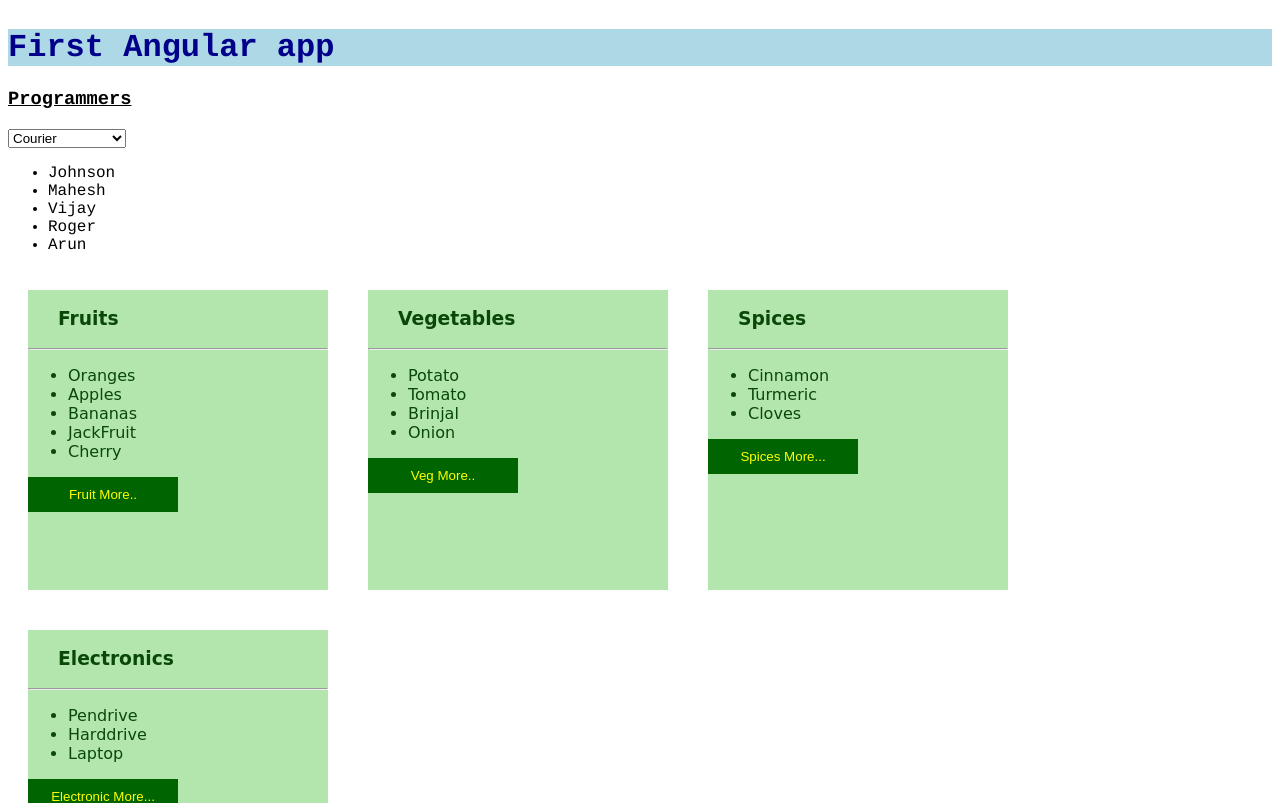
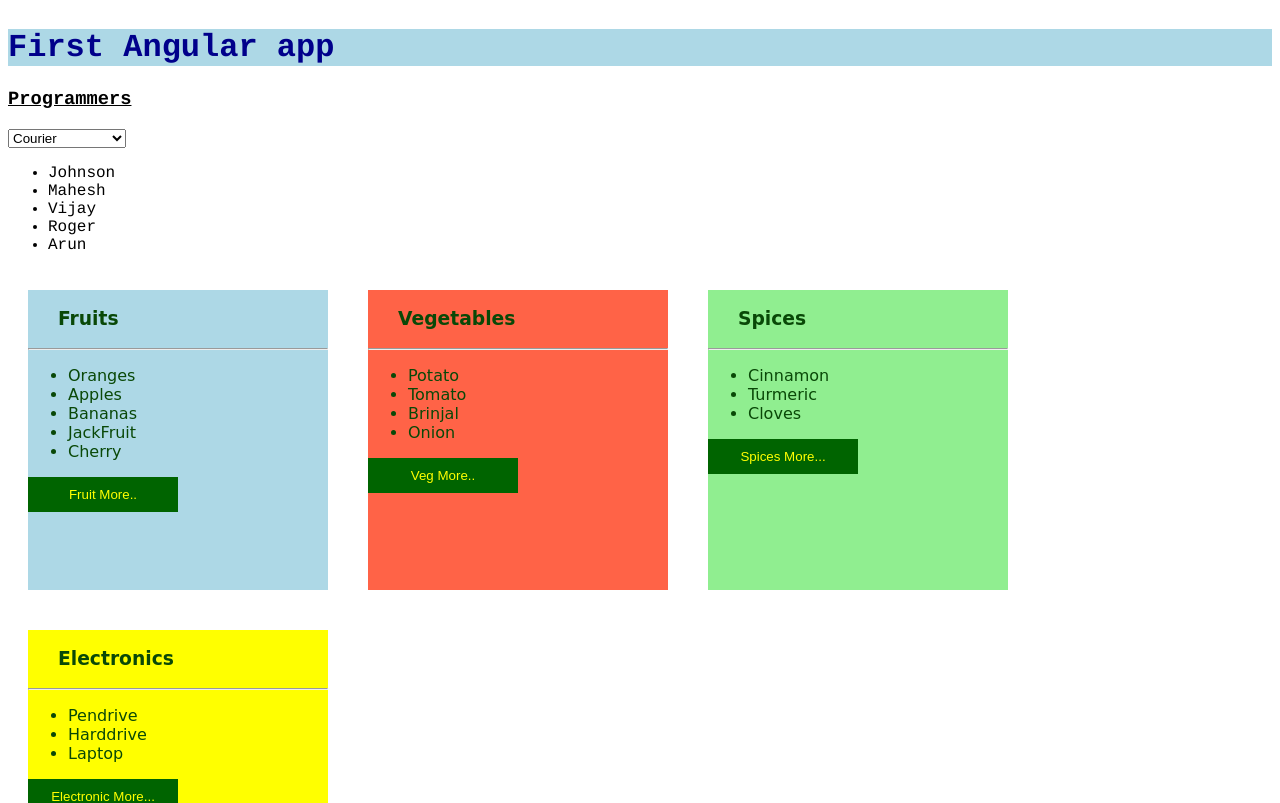
Before and after one commit to vinodh1988/funny-app, an Angular app: page / in a window 1280 px wide. Shown: the top 803 px of the page. Built offline with nearby package versions, Linux system fonts and the light colour scheme.

Commit message:
new-commit

```diff
--- a/src/app/app.component.html
+++ b/src/app/app.component.html
@@ -16,7 +16,8 @@
 <app-box *ngFor="let x of titles;let y=index"
 [title]="x"
  [items]="items[y]"
- [buttonText]="buttonTitle[y]">
+ [buttonText]="buttonTitle[y]"
+ [bgcolor]="bgcolors[y]">
 </app-box>
 
 </div>
--- a/src/app/app.component.ts
+++ b/src/app/app.component.ts
@@ -11,6 +11,8 @@ export class AppComponent {
   font='Courier';
   titles=["Fruits","Vegetables","Spices","Electronics"]
   buttonTitle=["Fruit More..","Veg More..","Spices More...","Electronic More..."]
+  bgcolors=["lightblue","tomato","lightgreen","yellow"];
+
   items:string[][]=[
     ["Oranges","Apples","Bananas","JackFruit","Cherry"],
     ["Potato","Tomato","Brinjal","Onion"],
--- a/src/app/box/box.component.html
+++ b/src/app/box/box.component.html
@@ -1,4 +1,4 @@
-<div [ngClass]="theme" (click)="themeChange()">
+<div [ngClass]="theme" (click)="themeChange()" [style.backgroundColor]="bgcolor">
 <h3>{{title}}</h3>
 <hr/>
 <ul>
--- a/src/app/box/box.component.ts
+++ b/src/app/box/box.component.ts
@@ -7,6 +7,7 @@ import { Component, Input, OnInit } from '@angular/core';
 })
 export class BoxComponent implements OnInit {
 theme="theme2"
+@Input() bgcolor="lightgreen"
 @Input() title:string=""
 @Input("items") list:string[]=[];
 @Input() buttonText:string="";
```
